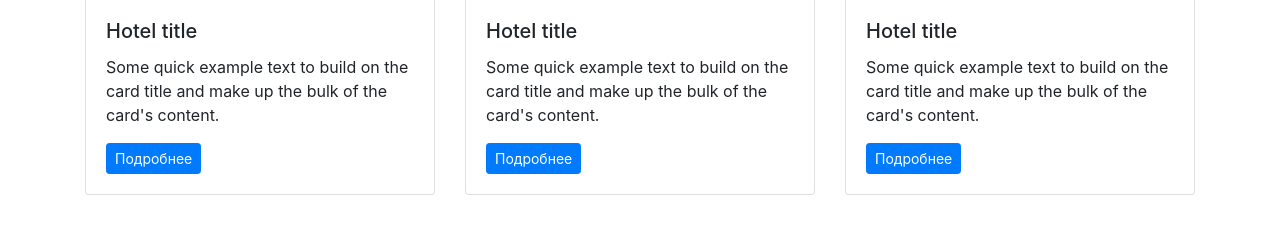
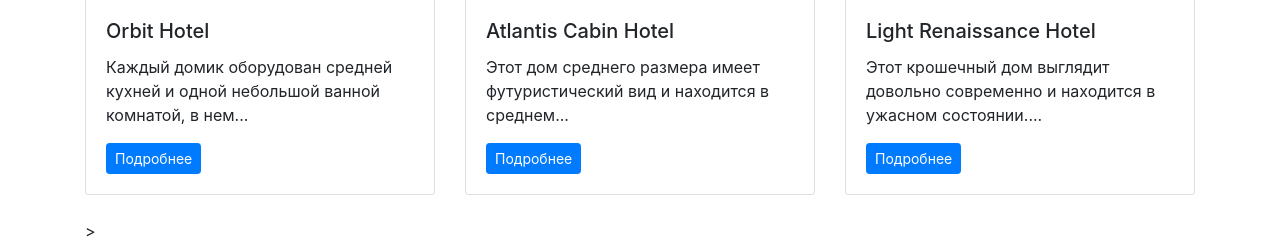
Before and after one commit to FedorAgafonov/stepik_first_project, a Flask app: page / in a window 1280 px wide. Shown: the part 1128-1371 px from the top of the page. Before the commit the page ends 1323 px from the top, so only its background shows below. Run offline with Flask 2, Linux system fonts and the light colour scheme; some libraries are stand-ins or nearby versions.

Commit message:
Добавил базовый шаблон. Сделал index.html.

```diff
--- a/app.py
+++ b/app.py
@@ -2,20 +2,95 @@ from flask import Flask, render_template
 
 app = Flask(__name__)
 
+tours = {
+    1: {
+        "title": "Marina Lake Hotel & Spa",
+        "description": "Отель выглядит уютно. Он был построен из красного соснового дерева и украшен синими камнями.  Высокие округлые окна добавляют общий стиль дома и были добавлены в дом в довольно симметричном образце.",
+        "departure": "nsk",
+        "picture": "https://images.unsplash.com/photo-1551882547-ff40c63fe5fa?ixlib=rb-1.2.1&ixid=eyJhcHBfaWQiOjEyMDd9&auto=format&fit=crop&w=800&q=60",
+        "price": 62000,
+        "stars": "4",
+        "country": "Куба",
+        "nights": 6,
+        "date": "2 марта",
+    },
+    2: {
+        "title": "Baroque Hotel",
+        "description": "Здание отеля имеет форму короткой буквы U. Два расширения связаны стеклянными нависающими панелями. Второй этаж такого же размера, как и первый, который был построен точно над полом под ним. Этот этаж имеет совершенно другой стиль, чем этаж ниже.",
+        "departure": "ekb",
+        "picture": "https://images.unsplash.com/photo-1445019980597-93fa8acb246c?ixlib=rb-1.2.1&ixid=eyJhcHBfaWQiOjEyMDd9&auto=format&fit=crop&w=800&q=60",
+        "price": 85000,
+        "stars": "5",
+        "country": "Вьетнам",
+        "nights": 8,
+        "date": "12 января",
+    },
+    3: {
+        "title": "Voyager Resort",
+        "description": "Снаружи отель выглядит красиво и традиционно. Он был построен с белыми камнями и имеет еловые деревянные украшения. Высокие, большие окна добавляют к общему стилю дома и были добавлены в дом в основном симметричным способом.",
+        "departure": "nsk",
+        "picture": "https://images.unsplash.com/photo-1569660072562-48a035e65c30?ixlib=rb-1.2.1&ixid=eyJhcHBfaWQiOjEyMDd9&auto=format&fit=crop&w=800&q=60",
+        "price": 63000,
+        "stars": "3",
+        "country": "Пакистан",
+        "nights": 11,
+        "date": "7 февраля",
+    },
+    4: {
+        "title": "Orbit Hotel",
+        "description": "Каждый домик оборудован средней кухней и одной небольшой ванной комнатой, в нем также есть уютная гостиная, две спальни, скромная столовая и большой подвал.  Небольшие треугольные окна добавляют к общему стилю дома и были добавлены в дом в основном симметричным способом.",
+        "departure": "msk",
+        "picture": "https://images.unsplash.com/photo-1520250497591-112f2f40a3f4?ixlib=rb-1.2.1&ixid=eyJhcHBfaWQiOjEyMDd9&auto=format&fit=crop&w=800&q=60",
+        "price": 62000,
+        "stars": "4",
+        "country": "Индия",
+        "nights": 9,
+        "date": "22 января",
+    },
+    5: {
+        "title": "Atlantis Cabin Hotel",
+        "description": "Этот дом среднего размера имеет футуристический вид и находится в среднем состоянии. Интерьер выполнен в насыщенных тонах. Двор небольшой и выглядит очень формально. Кроме того, странные огни были замечены движущимися в доме ночью.",
+        "departure": "msk",
+        "picture": "https://images.unsplash.com/photo-1566073771259-6a8506099945?ixlib=rb-1.2.1&ixid=eyJhcHBfaWQiOjEyMDd9&auto=format&fit=crop&w=800&q=60",
+        "price": 68000,
+        "stars": "4",
+        "country": "Доминикана",
+        "nights": 8,
+        "date": "18 января",
+    },
+    6: {
+        "title": "Light Renaissance Hotel",
+        "description": "Этот крошечный дом выглядит довольно современно и находится в ужасном состоянии. Интерьер выполнен в цветах, которые напоминают вам о тропическом лесу. Двор небольшой и заросший дикими растениями. Кроме того, это было однажды показано в телесериале, демонстрирующем необычно украшенные дома.",
+        "departure": "spb",
+        "picture": "https://images.unsplash.com/photo-1571896349842-33c89424de2d?ixlib=rb-1.2.1&ixid=eyJhcHBfaWQiOjEyMDd9&auto=format&fit=crop&w=800&q=60",
+        "price": 53000,
+        "stars": "3",
+        "country": "Пакистан",
+        "nights": 13,
+        "date": "15 февраля",
+    }
+}
+
+title = "Stepik Travel"
+subtitle = "Для тех, кого отвлекают дома"
+description = "Лучшие направления, где никто не будет вам мешать сидеть на берегу и изучать программирование, дизайн, разработку игр и управление продуктами"
+departures = {"msk": "Из Москвы", "spb": "Из Петербурга", "nsk": "Из Новосибирска", "ekb": "Из Екатеринбурга",
+              "kazan": "Из Казани"}
+
 
 @app.route('/')
 def render_main_page():
-    return render_template('index.html')
+    return render_template('index.html', departures=departures, tours=tours)
 
 
-@app.route('/departures/<departure>/')
-def render_departures_page(departure):
-    return render_template('departure.html')
-
-
-@app.route('/tours/<id>/')
-def render_tours_page(id):
-    return render_template('tour.html')
+# @app.route('/departures/<departure>/')
+# def render_departures_page(departure):
+#     return render_template('departure.html')
+#
+#
+# @app.route('/tours/<id>/')
+# def render_tours_page(id):
+#     return render_template('tour.html')
 
 
 app.run('0.0.0.0', 8000)
--- /dev/null
+++ b/templates/base.html
@@ -0,0 +1,46 @@
+<!DOCTYPE html>
+<html lang="ru">
+
+<head>
+  <meta charset="UTF-8">
+  <title>Stepik Travel</title>
+  <link rel="stylesheet" href="https://stackpath.bootstrapcdn.com/bootstrap/4.3.1/css/bootstrap.min.css" integrity="sha384-ggOyR0iXCbMQv3Xipma34MD+dH/1fQ784/j6cY/iJTQUOhcWr7x9JvoRxT2MZw1T" crossorigin="anonymous">
+</head>
+
+<body>
+  <header class="container mt-3">
+    <nav class="navbar navbar-expand-lg navbar-light bg-light">
+      <a class="navbar-brand" href="#">Stepik Travel</a>
+      <button class="navbar-toggler" type="button" data-toggle="collapse" data-target="#navbarNav" aria-controls="navbarNav" aria-expanded="false" aria-label="Toggle navigation">
+        <span class="navbar-toggler-icon"></span>
+      </button>
+      <div class="collapse navbar-collapse" id="navbarNav">
+        <ul class="navbar-nav">
+          <li class="nav-item active">
+            <a class="nav-link" href="#">Из Москвы</a>
+          </li>
+          <li class="nav-item">
+            <a class="nav-link" href="#">Из Петербурга</a>
+          </li>
+          <li class="nav-item">
+            <a class="nav-link" href="#">Из Новосибирска</a>
+          </li>
+          <li class="nav-item">
+            <a class="nav-link" href="#">Из Екатеринбурга</a>
+          </li>
+          <li class="nav-item">
+            <a class="nav-link" href="#">Из Казани</a>
+          </li>
+        </ul>
+      </div>
+    </nav>
+  </header>
+  <main class="container mt-3">
+    {% block container %}
+    {% endblock %}
+  </main>
+  <script src="https://code.jquery.com/jquery-3.2.1.slim.min.js" integrity="sha384-KJ3o2DKtIkvYIK3UENzmM7KCkRr/rE9/Qpg6aAZGJwFDMVNA/GpGFF93hXpG5KkN" crossorigin="anonymous"></script>
+  <script src="https://cdnjs.cloudflare.com/ajax/libs/popper.js/1.12.9/umd/popper.min.js" integrity="sha384-ApNbgh9B+Y1QKtv3Rn7W3mgPxhU9K/ScQsAP7hUibX39j7fakFPskvXusvfa0b4Q" crossorigin="anonymous"></script>
+  <script src="https://maxcdn.bootstrapcdn.com/bootstrap/4.0.0/js/bootstrap.min.js" integrity="sha384-JZR6Spejh4U02d8jOt6vLEHfe/JQGiRRSQQxSfFWpi1MquVdAyjUar5+76PVCmYl" crossorigin="anonymous"></script>
+</body>
+</html>
--- a/templates/index.html
+++ b/templates/index.html
@@ -1,42 +1,7 @@
-<!DOCTYPE html>
-<html lang="ru">
+{% extends 'base.html' %}
 
-<head>
-  <meta charset="UTF-8">
-  <title>Stepik Travel</title>
-  <link rel="stylesheet" href="https://stackpath.bootstrapcdn.com/bootstrap/4.3.1/css/bootstrap.min.css" integrity="sha384-ggOyR0iXCbMQv3Xipma34MD+dH/1fQ784/j6cY/iJTQUOhcWr7x9JvoRxT2MZw1T" crossorigin="anonymous">
-</head>
-
-<body>
-  <header class="container mt-3">
-    <nav class="navbar navbar-expand-lg navbar-light bg-light">
-      <a class="navbar-brand" href="#">Stepik Travel</a>
-      <button class="navbar-toggler" type="button" data-toggle="collapse" data-target="#navbarNav" aria-controls="navbarNav" aria-expanded="false" aria-label="Toggle navigation">
-        <span class="navbar-toggler-icon"></span>
-      </button>
-      <div class="collapse navbar-collapse" id="navbarNav">
-        <ul class="navbar-nav">
-          <li class="nav-item active">
-            <a class="nav-link" href="#">Из Москвы</a>
-          </li>
-          <li class="nav-item">
-            <a class="nav-link" href="#">Из Петербурга</a>
-          </li>
-          <li class="nav-item">
-            <a class="nav-link" href="#">Из Новосибирска</a>
-          </li>
-          <li class="nav-item">
-            <a class="nav-link" href="#">Из Екатеринбурга</a>
-          </li>
-          <li class="nav-item">
-            <a class="nav-link" href="#">Из Казани</a>
-          </li>
-        </ul>
-      </div>
-    </nav>
-  </header>
-  <main class="container mt-3">
-    <!-- HERO -->
+{% block container %}
+<!-- HEADERS -->
 <section class="jumbotron text-center mt-4">
   <h1 class="display-4">Всякие туры</h1>
   <p class="lead">Для тех, кого отвлекают дома</p>
@@ -44,82 +9,19 @@
 </section>
 <!-- CARDS -->
 <div class="row mt-5">
+{% for tour in tours.values() %}
 <div class="col-4">
   <div class="card mb-4">
     <div class="embed-responsive embed-responsive-16by9">
-             <img class="card-img-top embed-responsive-item" src="https://place-hold.it/300x200" alt="" />
+       <img class="card-img-top embed-responsive-item" src="{{ tour.picture }}" alt="" />
     </div>
     <div class="card-body">
-            <h2 class="h5 card-title">Hotel title</h2>
-            <p class="card-text">Some quick example text to build on the card title and make up the bulk of the card's content.</p>
+      <h2 class="h5 card-title">{{ tour.title }}</h2>
+      <p class="card-text">{{ tour.description|truncate(85) }}</p>
       <a href="#" class="btn btn-sm btn-primary">Подробнее</a>
     </div>
   </div>
 </div>
-      <div class="col-4">
-        <div class="card mb-4">
-          <div class="embed-responsive embed-responsive-16by9">
-             <img class="card-img-top embed-responsive-item" src="https://place-hold.it/300x200" alt="" />
-          </div>
-          <div class="card-body">
-            <h2 class="h5 card-title">Hotel title</h2>
-            <p class="card-text">Some quick example text to build on the card title and make up the bulk of the card's content.</p>
-            <a href="#" class="btn btn-sm btn-primary">Подробнее</a>
-          </div>
-        </div>
-      </div>
-      <div class="col-4">
-        <div class="card mb-4">
-          <div class="embed-responsive embed-responsive-16by9">
-             <img class="card-img-top embed-responsive-item" src="https://place-hold.it/300x200" alt="" />
-          </div>
-          <div class="card-body">
-            <h2 class="h5 card-title">Hotel title</h2>
-            <p class="card-text">Some quick example text to build on the card title and make up the bulk of the card's content.</p>
-            <a href="#" class="btn btn-sm btn-primary">Подробнее</a>
-          </div>
-        </div>
-      </div>
-      <div class="col-4">
-        <div class="card mb-4">
-          <div class="embed-responsive embed-responsive-16by9">
-             <img class="card-img-top embed-responsive-item" src="https://place-hold.it/300x200" alt="" />
-          </div>
-          <div class="card-body">
-            <h2 class="h5 card-title">Hotel title</h2>
-            <p class="card-text">Some quick example text to build on the card title and make up the bulk of the card's content.</p>
-            <a href="#" class="btn btn-sm btn-primary">Подробнее</a>
-          </div>
-        </div>
-      </div>
-      <div class="col-4">
-        <div class="card mb-4">
-          <div class="embed-responsive embed-responsive-16by9">
-             <img class="card-img-top embed-responsive-item" src="https://place-hold.it/300x200" alt="" />
-          </div>
-          <div class="card-body">
-            <h2 class="h5 card-title">Hotel title</h2>
-            <p class="card-text">Some quick example text to build on the card title and make up the bulk of the card's content.</p>
-            <a href="#" class="btn btn-sm btn-primary">Подробнее</a>
-          </div>
-        </div>
-      </div>
-      <div class="col-4">
-        <div class="card mb-4">
-          <div class="embed-responsive embed-responsive-16by9">
-             <img class="card-img-top embed-responsive-item" src="https://place-hold.it/300x200" alt="" />
-          </div>
-          <div class="card-body">
-            <h2 class="h5 card-title">Hotel title</h2>
-            <p class="card-text">Some quick example text to build on the card title and make up the bulk of the card's content.</p>
-            <a href="#" class="btn btn-sm btn-primary">Подробнее</a>
-          </div>
-        </div>
-      </div>
-    </div>
-  </main>
-  <script src="https://code.jquery.com/jquery-3.2.1.slim.min.js" integrity="sha384-KJ3o2DKtIkvYIK3UENzmM7KCkRr/rE9/Qpg6aAZGJwFDMVNA/GpGFF93hXpG5KkN" crossorigin="anonymous"></script>
-  <script src="https://cdnjs.cloudflare.com/ajax/libs/popper.js/1.12.9/umd/popper.min.js" integrity="sha384-ApNbgh9B+Y1QKtv3Rn7W3mgPxhU9K/ScQsAP7hUibX39j7fakFPskvXusvfa0b4Q" crossorigin="anonymous"></script>
-  <script src="https://maxcdn.bootstrapcdn.com/bootstrap/4.0.0/js/bootstrap.min.js" integrity="sha384-JZR6Spejh4U02d8jOt6vLEHfe/JQGiRRSQQxSfFWpi1MquVdAyjUar5+76PVCmYl" crossorigin="anonymous"></script>
-</body>
-</html>
+{% endfor %}
+</div>>
+{% endblock %}
```
Lines whose indentation alone changed are shown as unchanged.
